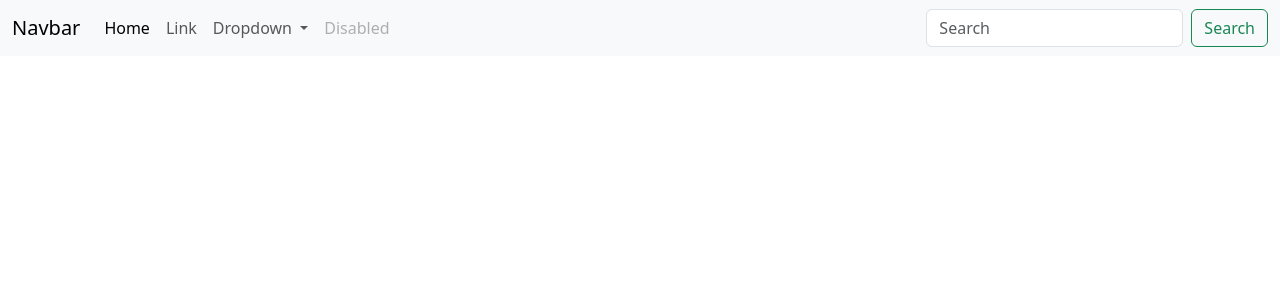
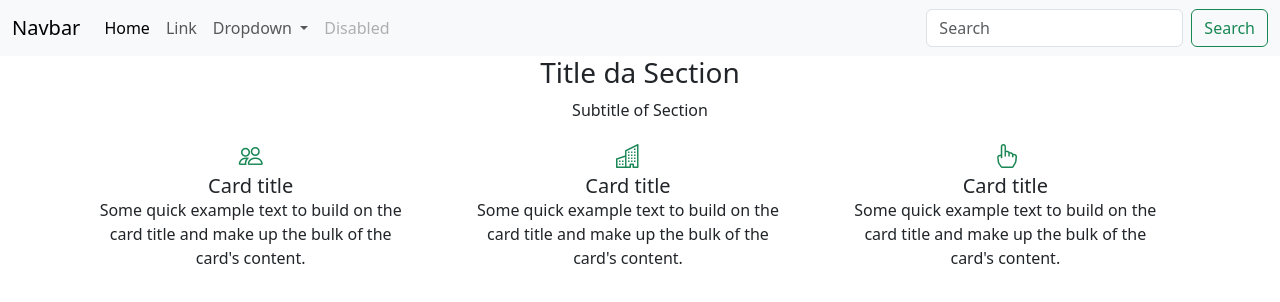
Before and after one commit to rodrigonogueira480/projeto, a plain HTML site: page index.html in a window 1280 px wide. Drawn offline with nearby package versions, Linux system fonts and the light colour scheme.

Commit message:
Adicionado primeira section

```diff
--- a/index.html
+++ b/index.html
@@ -4,9 +4,12 @@
     <meta charset="UTF-8">
     <meta name="viewport" content="width=device-width, initial-scale=1.0">
     <title>Document</title>
+    <link rel="stylesheet" href="style.css">
     <link href="https://cdn.jsdelivr.net/npm/bootstrap@5.3.5/dist/css/bootstrap.min.css" rel="stylesheet" integrity="sha384-SgOJa3DmI69IUzQ2PVdRZhwQ+dy64/BUtbMJw1MZ8t5HZApcHrRKUc4W0kG879m7" crossorigin="anonymous">
+    <link rel="stylesheet" href="https://cdn.jsdelivr.net/npm/bootstrap-icons@1.11.3/font/bootstrap-icons.min.css">
 </head>
 <body>
+    <header>
         <nav class="navbar navbar-expand-lg bg-body-tertiary">
             <div class="container-fluid">
               <a class="navbar-brand" href="#">Navbar</a>
@@ -43,6 +46,38 @@
               </div>
             </div>
           </nav>
+    </header>
+    <section class="container">
+        <h3 class="text-center">
+            Title da Section
+        </h3>
+        <p class="text-center">Subtitle of Section</p>
+
+        <div class="row container">
+            <div class="col" style="width: 18rem;">
+                <div class="card-body text-center">
+                  <i class="bi bi-people text-success fs-4"></i>
+                  <h5 class="card-title">Card title</h5>
+                  <p class="card-text">Some quick example text to build on the card title and make up the bulk of the card's content.</p>
+                </div>
+              </div>
+              <div class="col" style="width: 18rem;">
+                <div class="card-body text-center">
+                  <i class="bi bi-buildings text-success fs-4"></i>
+                  <h5 class="card-title">Card title</h5>
+                  <p class="card-text">Some quick example text to build on the card title and make up the bulk of the card's content.</p>
+                </div>
+              </div>
+              <div class="col" style="width: 18rem;">
+                <div class="card-body text-center">
+                  <i class="bi bi-hand-index text-success fs-4"></i>
+                  <h5 class="card-title">Card title</h5>
+                  <p class="card-text">Some quick example text to build on the card title and make up the bulk of the card's content.</p>
+                </div>
+              </div>
+        </div>
+
+    </section>
 
 
 
--- /dev/null
+++ b/style.css
@@ -0,0 +1,7 @@
+.row {
+    display: flex;
+    gap: 40px;
+    flex-wrap:wrap;
+    justify-content: flex-start;
+    margin:auto;
+}
```
Lines whose indentation alone changed are shown as unchanged.
